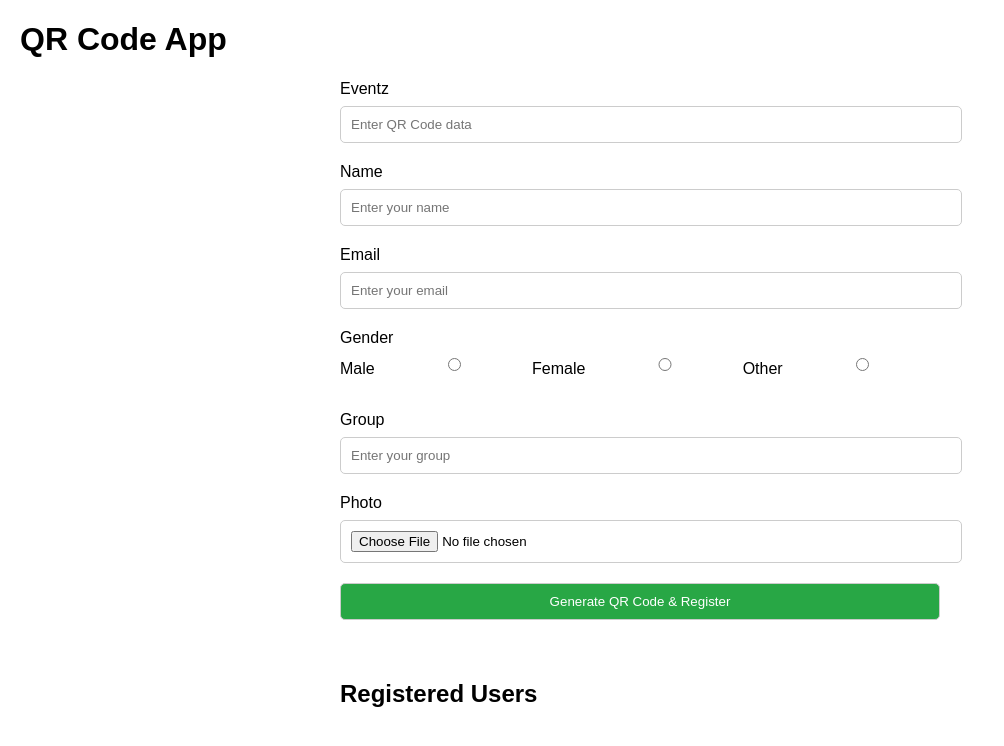
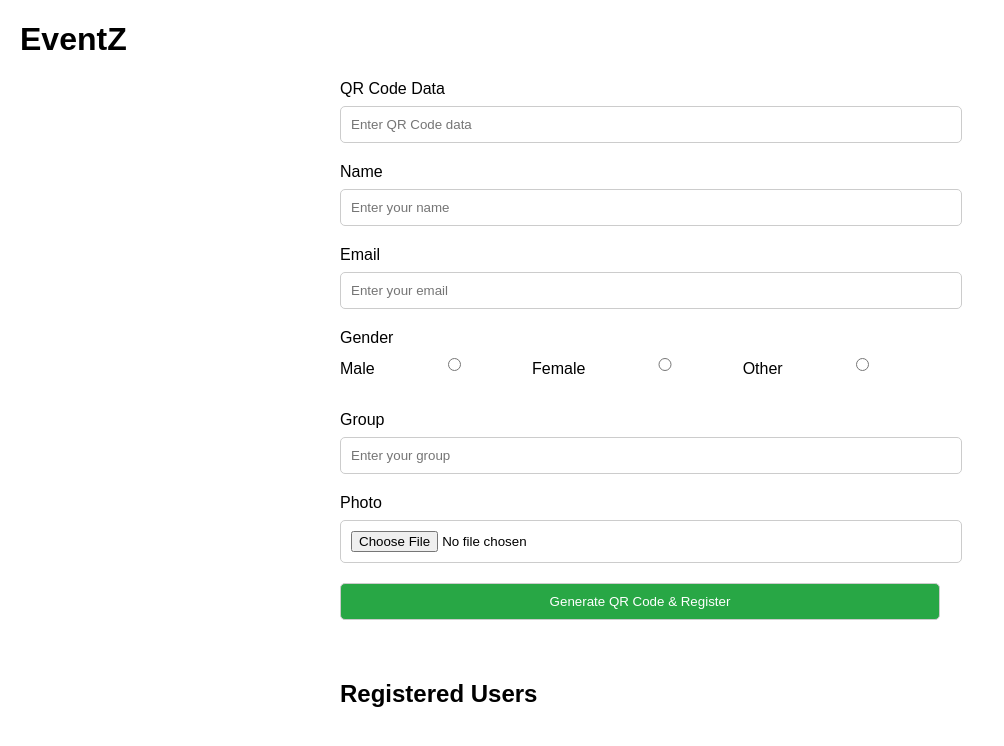
Before and after one commit to JAWAD018/EventBackend, a plain HTML site: page index.html in a window 1280 px wide. Shown: the whole page, without its empty margins (0-1004 px from the left). Drawn offline with Linux system fonts and the light colour scheme; no server answers.

Commit message:
added h1

```diff
--- a/index.html
+++ b/index.html
@@ -61,11 +61,11 @@
   </style>
 </head>
 <body>
-  <h1>QR Code App</h1>
+  <h1>EventZ</h1>
 
   <!-- User Registration Form -->
   <form id="userForm" enctype="multipart/form-data">
-    <label for="qrCode">Eventz</label>
+    <label for="qrCode">QR Code Data</label>
     <input type="text" id="qrCode" name="qrCode" placeholder="Enter QR Code data" required>
 
     <label for="name">Name</label>
```
